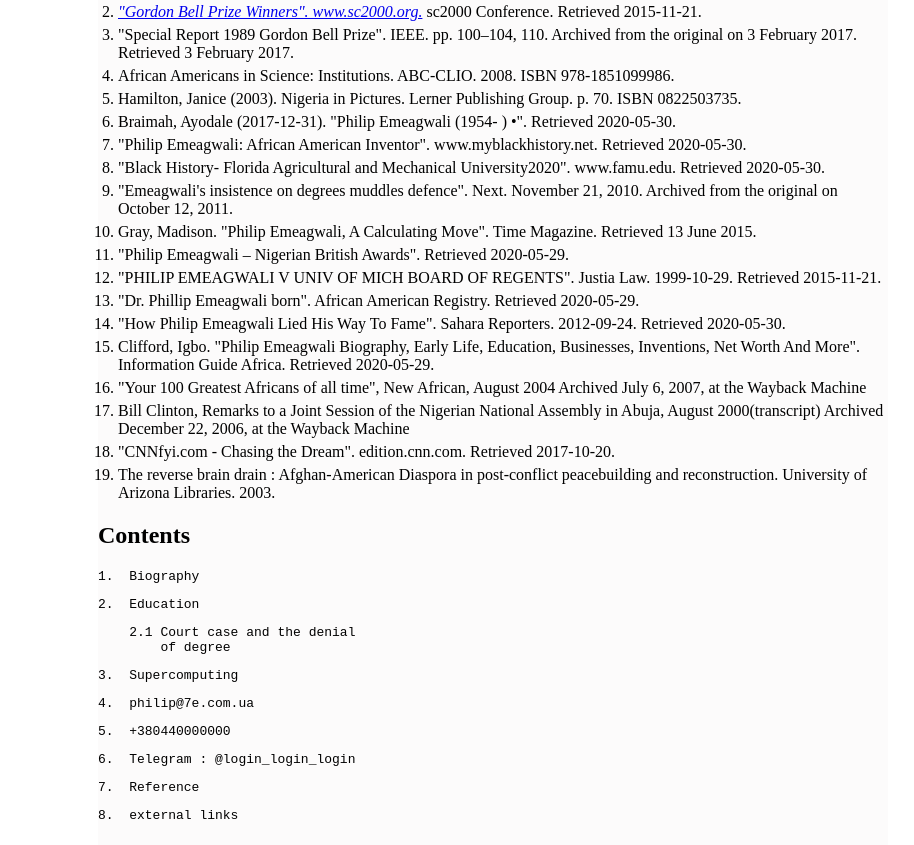
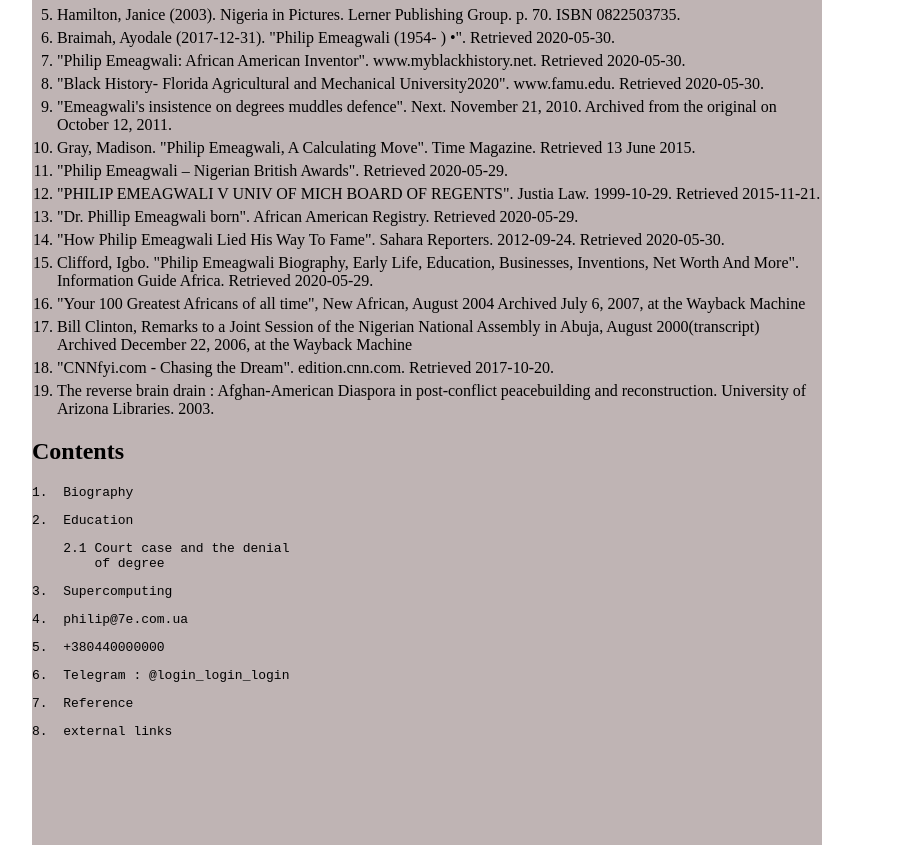
Before and after one commit to SAVA-kan/GoIT, a plain HTML site: page index.html in a window 1280 px wide. Shown: the part 1630-2475 px from the top of the page, without its empty margins (168-1082 px from the left). Before the commit the page ends 800 px from the top, so only its background shows below. Drawn offline with Linux system fonts and the light colour scheme.

Commit message:
push origin

```diff
--- a/css/style.css
+++ b/css/style.css
@@ -1,7 +1,3 @@
-.body{
-    background-color: rgb(77, 161, 77);
-}
-
 .line{
     border: 1px solid #EFEFEF;
 }
@@ -9,10 +5,10 @@
 .main-container{
     position: absolute;
     width: 790px;
-    height: 3105px;
-    left: 266px;
-    top: 134px;
-    background: #fcfbfb;
+    height: 2425px;
+    left: 200px;
+    top: 50px;
+    background: #bfb4b4;
 }
 
 .item{
@@ -26,5 +22,5 @@
 }
 .text-list{
     margin-bottom: 5px;
-    margin-left: -20px;
+    margin-left: -15px;
 }
--- a/index.html
+++ b/index.html
@@ -1,4 +1,4 @@
-a<!DOCTYPE html>
+<!DOCTYPE html>
 <html lang="en">
   <head>
     <meta charset="UTF-8" />
```
